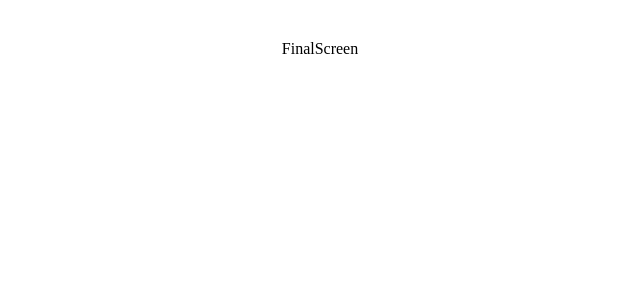
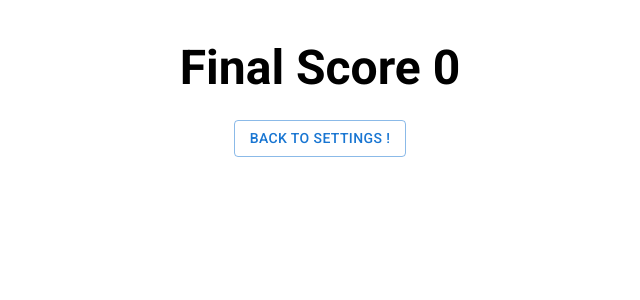
Before and after one commit to LaurentArcos/Quizz-Histoire, a React (Create React App) app: page /score in a window 1280 px wide. Shown: the top 300 px of the page, without its empty margins (320-960 px from the left). Built offline with nearby package versions, Linux system fonts and the light colour scheme.

Commit message:
dynamisation et mise en style de la page finalscreen

```diff
--- a/src/pages/FinalScreen.js
+++ b/src/pages/FinalScreen.js
@@ -1,8 +1,27 @@
+import { Button, Typography } from '@mui/material'
+import { Box } from '@mui/system'
 import React from 'react'
+import { useDispatch, useSelector } from 'react-redux'
+import { useNavigate } from 'react-router'
+import { handleAmountChange, handleScoreChange } from '../redux/actions'
 
 const FinalScreen = () => {
+
+  const dispatch = useDispatch();
+  const navigate = useNavigate();
+  const {score} = useSelector(state => state);
+
+  const handleBackToSettings = () => {
+    dispatch(handleScoreChange(0));
+    dispatch(handleAmountChange(50));
+    navigate('/');
+  }
+
   return (
-    <div>FinalScreen</div>
+    <Box mt={3}>
+      <Typography variant="h3" fontWeight="bold" mb={3}>Final Score {score}</Typography>
+      <Button onClick={handleBackToSettings} variant="outlined">back to settings !</Button>
+    </Box>
   )
 }
 
```
